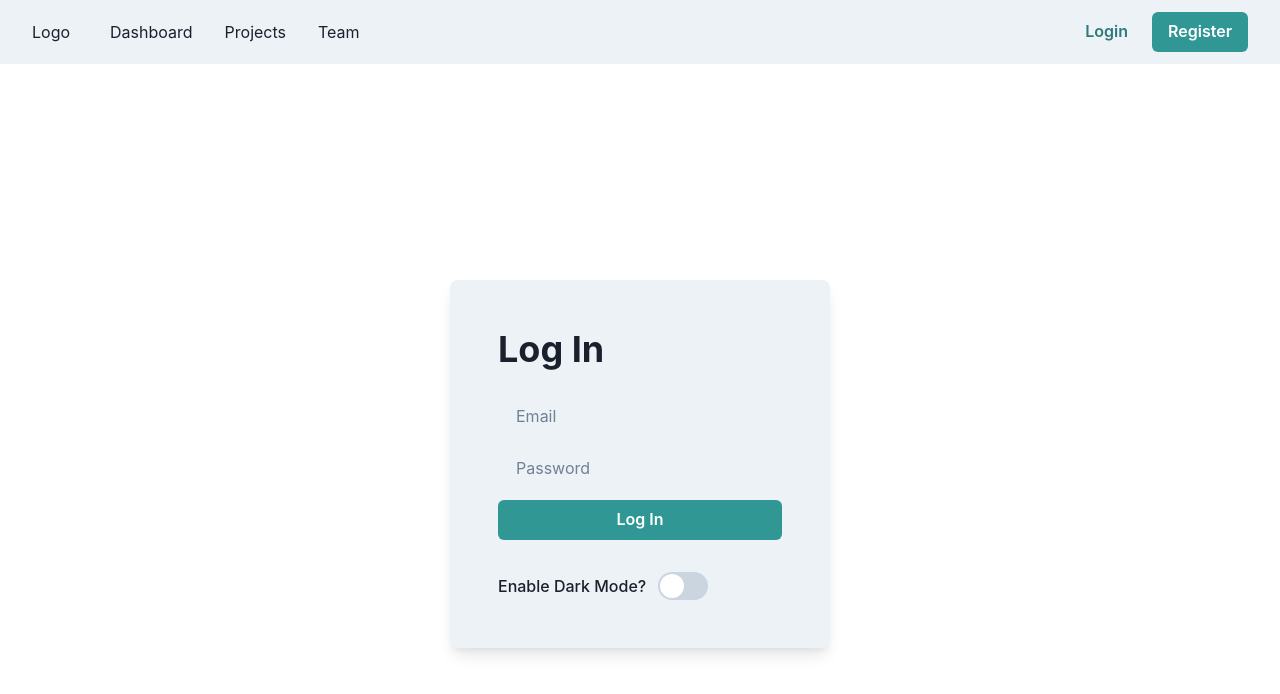
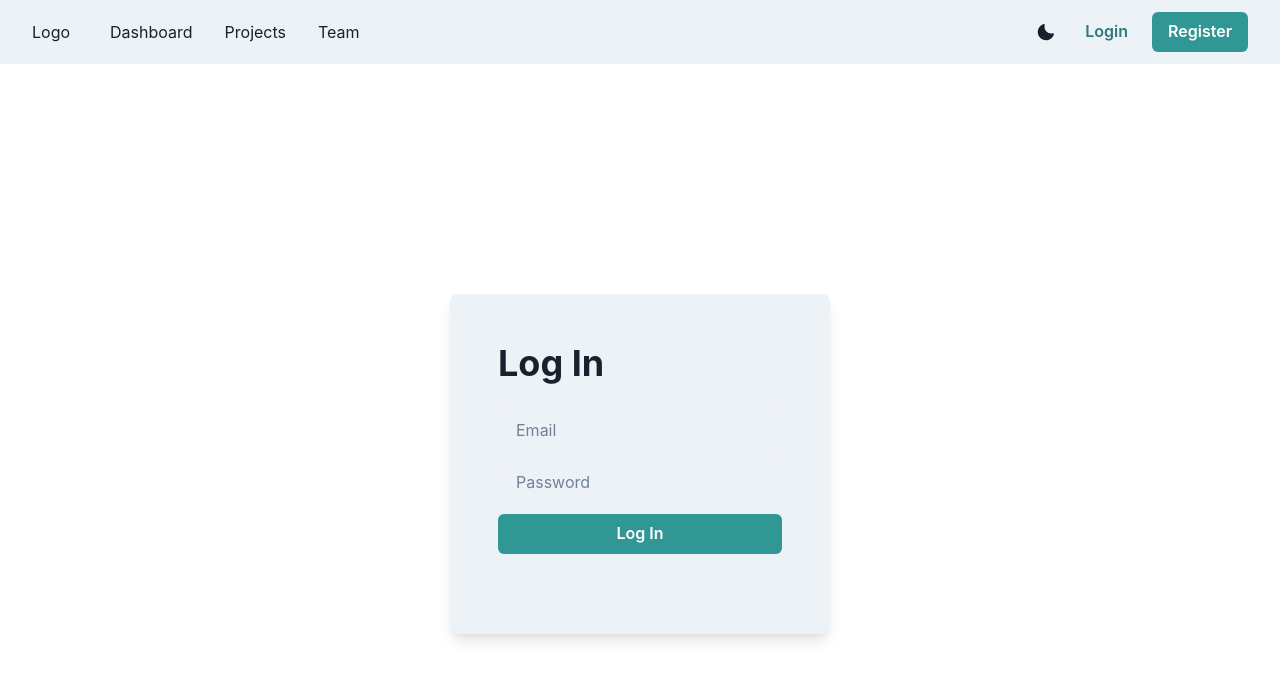
Before and after one commit to Eraxial/prueba-unkown-gravity, a React (Vite) app in the folder client/: page /login in a window 1280 px wide. Shown: the top 694 px of the page. Built offline with nearby package versions, Linux system fonts and the light colour scheme.

Commit message:
Añadido icono para cambiar entre modo oscuro y modo claro en navbar

```diff
--- a/client/src/components/Navbar/Navbar.jsx
+++ b/client/src/components/Navbar/Navbar.jsx
@@ -18,8 +18,9 @@ import {
   Stack,
   Container,
   ButtonGroup,
+  useColorMode,
 } from "@chakra-ui/react";
-import { HamburgerIcon, CloseIcon } from "@chakra-ui/icons";
+import { HamburgerIcon, CloseIcon, SunIcon, MoonIcon } from "@chakra-ui/icons";
 import { useDispatch, useSelector } from "react-redux";
 import { logout } from "../../store/userSlice";
 import { useNavigate } from "react-router-dom";
@@ -46,6 +47,7 @@ const NavLink = ({ children }) => {
 
 export default function Navbar() {
   const { isOpen, onOpen, onClose } = useDisclosure();
+  const { colorMode, toggleColorMode } = useColorMode();
   const user = useSelector(state => state.user);
   const dispatch = useDispatch();
   const navigate = useNavigate();
@@ -106,7 +108,30 @@ export default function Navbar() {
                 </Menu>
               )}
               {user.user_id === "" && (
-                <ButtonGroup>
+                <ButtonGroup alignItems="center">
+                  {colorMode === "dark" ? (
+                    <SunIcon
+                      onClick={toggleColorMode}
+                      cursor="pointer"
+                      p={1.5}
+                      w="30px"
+                      h="30px"
+                      borderRadius="50%"
+                      transition={"background-color 0.3s ease, color 0.8s ease"}
+                      _hover={{ bg: "teal.200", color: "black" }}
+                    />
+                  ) : (
+                    <MoonIcon
+                      onClick={toggleColorMode}
+                      cursor="pointer"
+                      p={1.5}
+                      w="30px"
+                      h="30px"
+                      borderRadius="50%"
+                      transition={"background-color 0.3s ease, color 0.8s ease"}
+                      _hover={{ bg: "teal.500", color: "white" }}
+                    />
+                  )}
                   <Button
                     colorScheme="teal"
                     variant="ghost"
--- a/client/src/views/Login/Login.jsx
+++ b/client/src/views/Login/Login.jsx
@@ -10,6 +10,7 @@ import {
   useColorMode,
   useColorModeValue,
   Text,
+  color,
 } from "@chakra-ui/react";
 import axios from "axios";
 import { jwtDecode } from "jwt-decode";
@@ -36,7 +37,6 @@ const generate4DigitsCode = () => {
 };
 
 const Login = () => {
-  const { toggleColorMode } = useColorMode();
   const formBackground = useColorModeValue("gray.100", "gray.700");
   const [user, setUser] = useState(initialState);
   const [errorMsg, setErrorMsg] = useState();
@@ -145,6 +145,7 @@ const Login = () => {
           p={12}
           borderRadius={8}
           boxShadow="lg"
+          justify="center"
         >
           <Heading mb={6}>Log In</Heading>
           <Input
@@ -173,17 +174,6 @@ const Login = () => {
           <Button colorScheme="teal" mb={8} onClick={sendVerificationMail}>
             Log In
           </Button>
-          <FormControl display="flex" alignItems="center">
-            <FormLabel htmlFor="dark_mode" mb="0">
-              Enable Dark Mode?
-            </FormLabel>
-            <Switch
-              id="dark_mode"
-              colorScheme="teal"
-              size="lg"
-              onChange={toggleColorMode}
-            />
-          </FormControl>
         </Flex>
       )}
       {!showLogin && (
```
